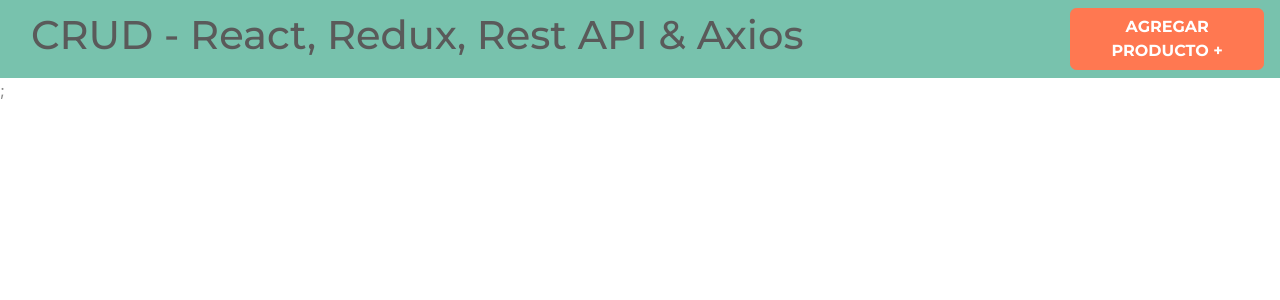
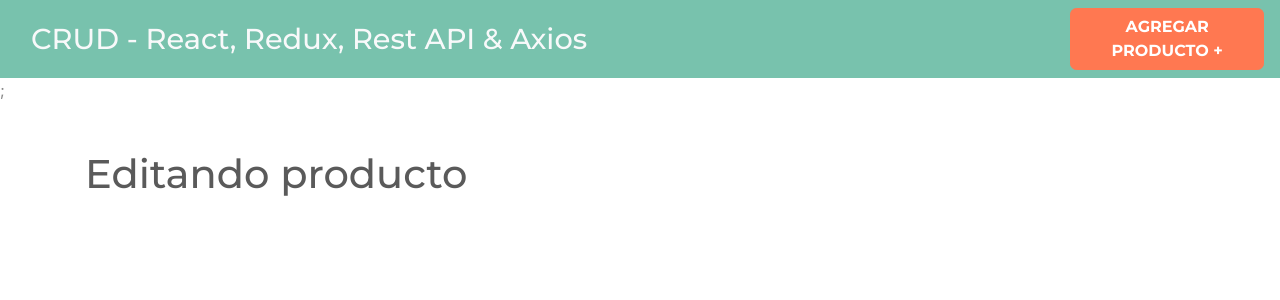
Before and after one commit to rodrigoSolano/crud-redux, a React (Create React App) app: page /productos/editar/1 in a window 1280 px wide. Shown: the top 300 px of the page. Built offline with nearby package versions, Linux system fonts and the light colour scheme.

Commit message:
Create the router and modify the header Router created and header modified so they can work together

```diff
--- a/package.json
+++ b/package.json
@@ -8,6 +8,7 @@
     "@testing-library/user-event": "^12.8.3",
     "react": "^17.0.2",
     "react-dom": "^17.0.2",
+    "react-router-dom": "^5.2.0",
     "react-scripts": "4.0.3",
     "web-vitals": "^1.1.2"
   },
--- a/src/App.js
+++ b/src/App.js
@@ -1,10 +1,23 @@
+import { Route, BrowserRouter as Router, Switch } from "react-router-dom";
+
+import EditarProducto from "./components/EditarProducto";
 import Header from "./components/Header";
+import NuevoProducto from "./components/NuevoProducto";
+import Productos from "./components/Productos";
 
 function App() {
   return (
-    <>
+    <Router>
       <Header />;
-    </>
+      <div className="container mt-5">
+        <Switch>
+          <Route exact path="/" component={Productos} />
+          <Route exact path="/productos/nuevo" component={NuevoProducto} />
+          <Route exact path="/productos/editar/:id" component={EditarProducto} />
+
+        </Switch>
+      </div>
+    </Router>
   );
 }
 
--- /dev/null
+++ b/src/components/EditarProducto.js
@@ -0,0 +1,5 @@
+const EditarProducto = () => {
+  return <h1>Editando producto</h1>;
+};
+
+export default EditarProducto;
--- a/src/components/Header.js
+++ b/src/components/Header.js
@@ -1,15 +1,21 @@
+import { Link } from "react-router-dom";
+
 const Header = () => {
   return (
     <nav className="navbar navbar-expand-lg navbar-dark bg-primary justify-content-between">
       <div className="container">
-        <h1>CRUD - React, Redux, Rest API & Axios</h1>
+        <h1>
+          <Link to={"/"} className="text-light">
+            CRUD - React, Redux, Rest API & Axios
+          </Link>
+        </h1>
       </div>
-      <a
-        href="/productos/nuevo"
+      <Link
+        to={"/productos/nuevo"}
         className="btn btn-danger nuevo-post d-block d-dm-inline-block"
       >
         Agregar producto &#43;
-      </a>
+      </Link>
     </nav>
   );
 };
--- /dev/null
+++ b/src/components/NuevoProducto.js
@@ -0,0 +1,5 @@
+const NuevoProducto = () => {
+  return <h1>Nuevo Producto</h1>;
+};
+
+export default NuevoProducto;
--- /dev/null
+++ b/src/components/Productos.js
@@ -0,0 +1,5 @@
+const Productos = () => {
+  return <h1>Productos</h1>;
+};
+
+export default Productos;
```
Also changed, not shown: 1 other file (tests, documents, lock files or other folders).
